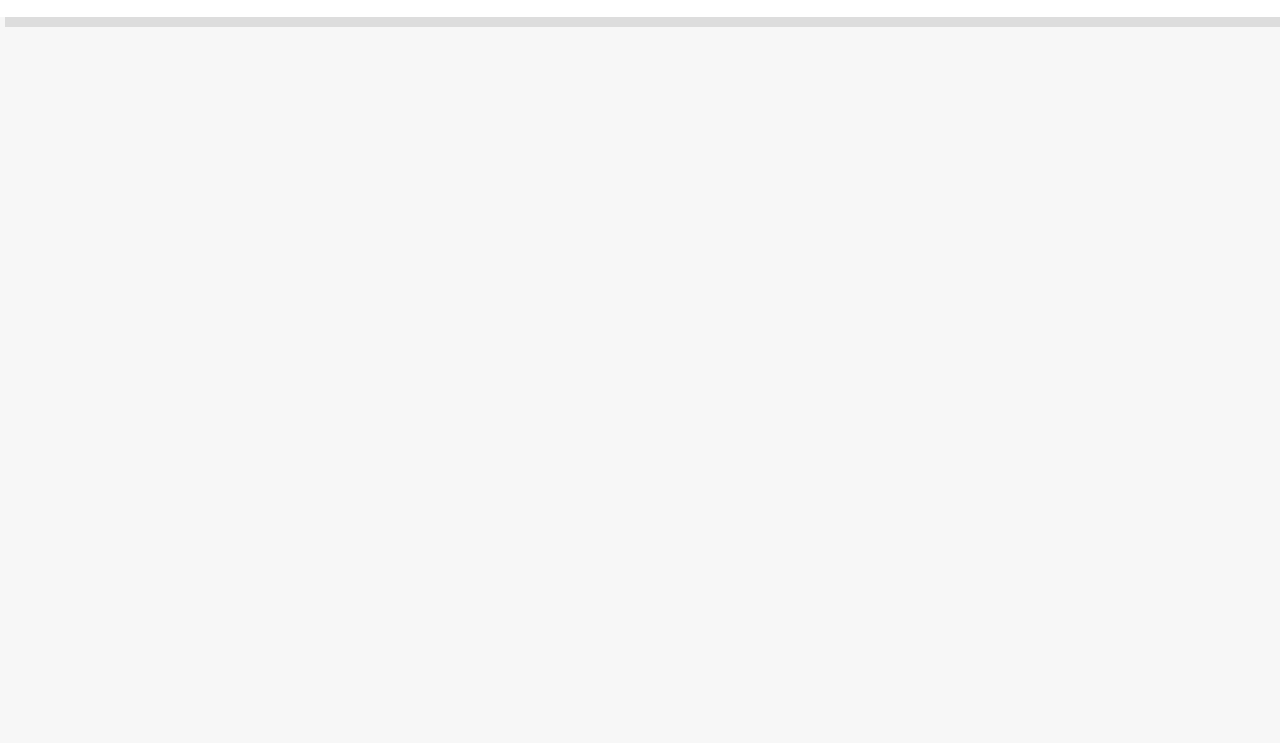
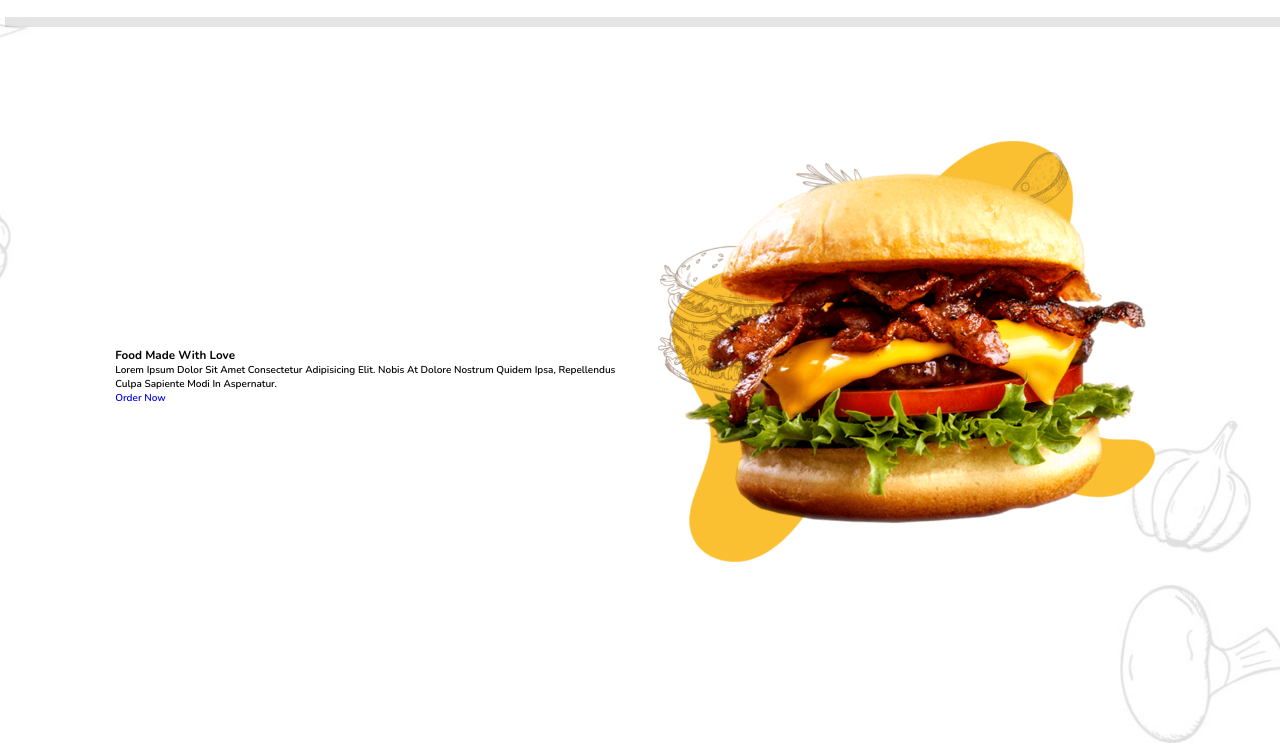
Before and after one commit to ihlasMert/resposive-web-4, a plain HTML site: page index.html in a window 1280 px wide. Shown: the part 57-800 px from the top of the page. Drawn offline with nearby package versions, Linux system fonts and the light colour scheme.

Commit message:
added keyframes

```diff
--- a/index.html
+++ b/index.html
@@ -31,9 +31,21 @@
     </header>
     <!-- header end -->
 
-
-
     <!-- home section start -->
+    <section class="home" id="home">
+      <div class="content">
+        <h3>food made with love</h3>
+        <p>
+          Lorem ipsum dolor sit amet consectetur adipisicing elit. Nobis at
+          dolore nostrum quidem ipsa, repellendus culpa sapiente modi in
+          aspernatur.
+        </p>
+        <a href="#" class="btn">order now</a>
+      </div>
+      <div class="image">
+        <img src="./images/home-img.png" alt="">
+      </div>
+    </section>
     <!-- home section end -->
 
     <!-- javascript -->
--- a/styles.css
+++ b/styles.css
@@ -13,7 +13,9 @@
   text-transform: capitalize;
   transition: all 0.2s linear;
 }
-
+section {
+  padding: 2rem 9%;
+}
 *::selection {
   background: var(--red);
   color: #fff;
@@ -107,3 +109,34 @@ header .navbar a:hover {
     font-size: 50%;
   }
 }
+/* home section */
+.home {
+  display: flex;
+  flex-wrap: wrap;
+  gap: 1.5rem;
+  min-height: 100vh;
+  align-items: center;
+  background: url(./images/home-bg.jpg);
+  background-size: cover;
+  background-position: center;
+}
+.home .content {
+  flex: 1 1 40rem;
+  padding-top:  6.5rem; ;
+}
+.home .image {
+  flex: 1 1 40rem;
+}
+.home .image img {
+  width: 100%;
+  padding: 1rem;
+  animation: float 3s linear infinite;
+}
+@keyframes float{
+    0%, 100%{
+        transform: translateY(0rem);
+    }
+    50%{
+        transform: translateY(3rem);
+    }
+}
```
